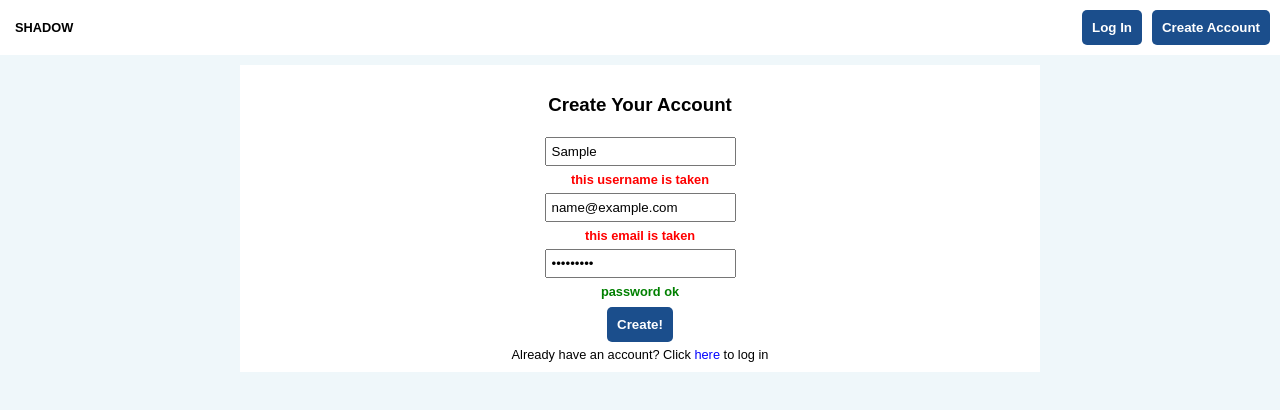
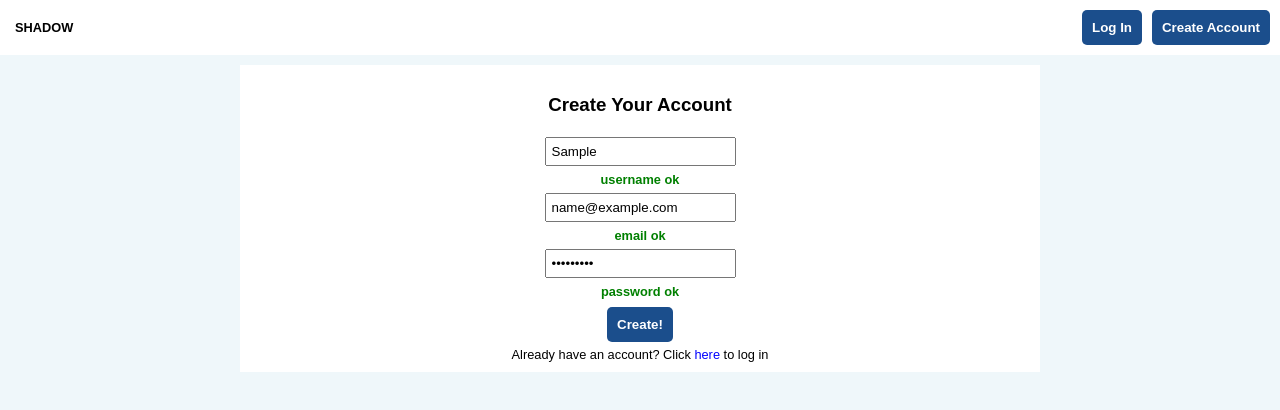
Before and after one commit to rvda86/shadow, a Vue app in the folder vue/: page /join in a window 1280 px wide. Both pictures are taken after typing "Sample", "name@example.com", "Sample123" into the empty fields and a click on the button "Create!". Shown: the top 410 px of the page. Built offline with nearby package versions, Linux system fonts and the light colour scheme; no server answers; what vue3-markdown-it would draw is missing.

Commit message:
better feedback when creating account

```diff
--- a/vue/src/components/pages/CreateAccount.vue
+++ b/vue/src/components/pages/CreateAccount.vue
@@ -5,17 +5,17 @@
         <h3>Create Your Account</h3>
 
         <form class="flex" @submit.prevent="submitHandler">
-            <input class="input" type="text" v-model="username" placeholder="Username" v-on:input="checkAvailability(); showFeedback()" required>
-            <p class="feedback-message" :style="{color: (usernameAvailable ? 'green' : 'red')}" v-show="showFeedbackUsername">
-                    {{ usernameAvailable ? 'This username is available' : 'this username is taken' }}
+            <input class="input" type="text" v-model="username" placeholder="Username" v-on:input="showFeedback()" required>
+            <p class="feedback-message" :style="{color: (validateUsername()) ? 'green' : 'red'}" v-show="showFeedbackUsername">
+                    {{ (validateUsername()) ? 'username ok' : 'minimum of 5 characters, no special characters' }}
             </p>
-            <input class="input" type="email" v-model="email" placeholder="Email" v-on:input="checkAvailability(); showFeedback()" required>
-            <p class="feedback-message" :style="{color: (emailAvailable && validateEmail()) ? 'green' : 'red'}" v-show="showFeedbackEmail">
-                    {{ (emailAvailable && validateEmail()) ? 'This email is available' : validateEmail() ? 'this email is taken' : 'this email is invalid' }}
+            <input class="input" type="email" v-model="email" placeholder="Email" v-on:input="showFeedback()" required>
+            <p class="feedback-message" :style="{color: (validateEmail()) ? 'green' : 'red'}" v-show="showFeedbackEmail">
+                    {{ (validateEmail()) ? 'email ok' : 'this email is invalid' }}
             </p>
             <input class="input" type="password" v-model="password" placeholder="Password" v-on:input="showFeedback()" required>
-            <p class="feedback-message" :style="{color: (password.length >= 8) ? 'green' : 'red'}" v-show="showFeedbackPassword">
-                    {{ (password.length >= 8) ? 'password ok' : 'use at least 8 characters' }}
+            <p class="feedback-message" :style="{color: (validatePassword()) ? 'green' : 'red'}" v-show="showFeedbackPassword">
+                    {{ (validatePassword()) ? 'password ok' : 'minimum of 8 characters, at least one number and one letter' }}
             </p>
             <button class="button">Create!</button>
         </form>
@@ -46,14 +46,8 @@ export default {
             showFeedbackPassword: false
         }
     },
-    computed: {
-        ...mapState(["usernameAvailable", "emailAvailable"])
-    },
     methods: {
-        ...mapActions(["createAccountRequest", "checkUsernameEmailAvailabilityRequest"]),
-        checkAvailability() {
-            this.checkUsernameEmailAvailabilityRequest({username: this.username, email: this.email})
-        },
+        ...mapActions(["createAccountRequest"]),
         showFeedback() {
             this.showFeedbackUsername = (this.username.length > 0) ? true : false
             this.showFeedbackEmail = (this.email.length > 0) ? true : false
@@ -61,6 +55,12 @@ export default {
         },
         validateEmail() {
             return (/^\w+([\.-]?\w+)*@\w+([\.-]?\w+)*(\.\w{2,3})+$/.test(this.email))
+        },
+        validatePassword() {
+            return (/^(?=.*[A-Za-z])(?=.*\d)[A-Za-z\d]{8,100}$/.test(this.password))
+        },
+        validateUsername() {
+            return (/^[A-Za-z][A-Za-z0-9_]{4,30}$/.test(this.username))
         },
         submitHandler() {
             this.createAccountRequest({username: this.username, email: this.email, password: this.password})
```
